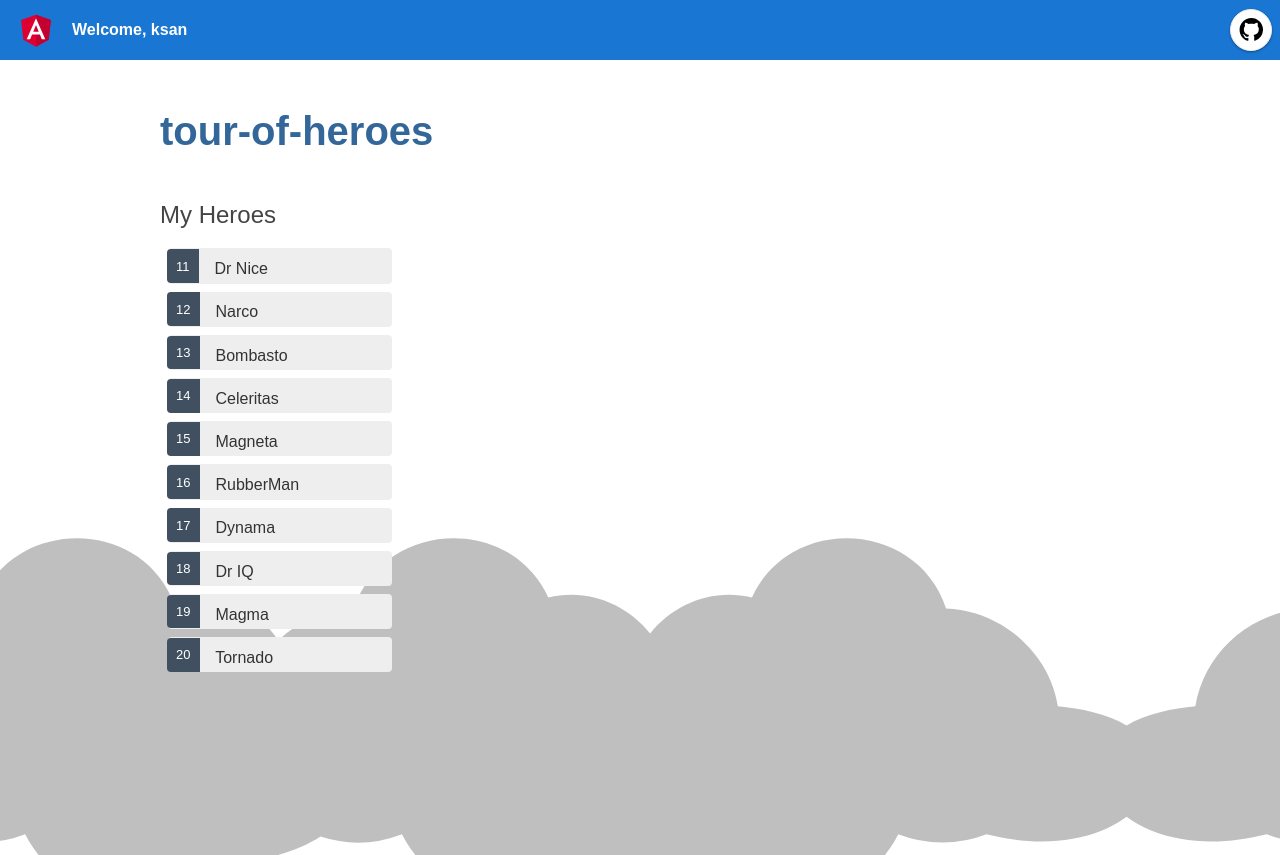
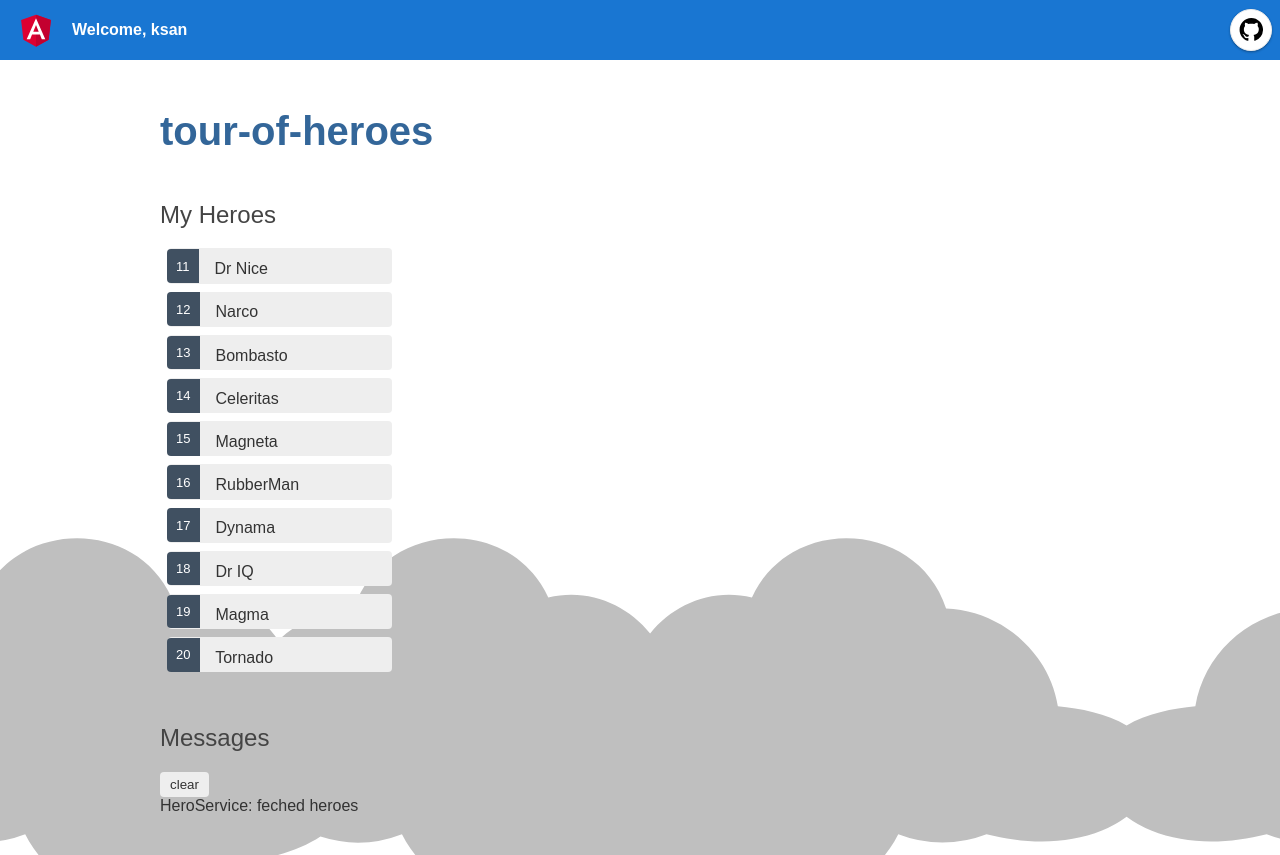
Before and after one commit to ksunandr/tourOfHeroes, an Angular app in the folder tour-of-heroes/: page / in a window 1280 px wide. Before the commit the page ends 800 px from the top, so only its background shows below. Built offline with nearby package versions, Linux system fonts and the light colour scheme.

Commit message:
messages component and message service

```diff
--- a/tour-of-heroes/src/app/app.component.html
+++ b/tour-of-heroes/src/app/app.component.html
@@ -24,7 +24,7 @@
 <div class="content" role="main">
   <h1>{{title}}</h1>
 <app-heroes></app-heroes>
-
+<app-messages></app-messages>
   <!-- Footer -->
   <footer>
 
--- a/tour-of-heroes/src/app/app.module.ts
+++ b/tour-of-heroes/src/app/app.module.ts
@@ -4,12 +4,14 @@
 import { AppComponent } from './app.component';
 import { HeroesComponent } from './heroes/heroes.component';
 import { HeroDetailComponent } from './hero-detail/hero-detail.component';
+import { MessagesComponent } from './messages/messages.component';
 
 @NgModule({
   declarations: [
     AppComponent,
     HeroesComponent,
-    HeroDetailComponent
+    HeroDetailComponent,
+    MessagesComponent
   ],
   imports: [
     BrowserModule,
--- a/tour-of-heroes/src/app/hero.service.ts
+++ b/tour-of-heroes/src/app/hero.service.ts
@@ -1,14 +1,18 @@
 import { Injectable } from '@angular/core';
 import { Hero } from './hero';
 import { HEROES } from './mock-heroes';
+import { Observable, of } from 'rxjs';
+import {MessageService} from './message.service';
+
 @Injectable({
   providedIn: 'root'
 })
 export class HeroService {
 
-  constructor() { }
+  constructor(private messageService: MessageService) { }
 
-  getHeroes(): Hero[] {
-    return HEROES;
+  getHeroes(): Observable<Hero[]> {
+    this.messageService.add('HeroService: feched heroes');
+    return of(HEROES);
   }
 }
--- a/tour-of-heroes/src/app/heroes/heroes.component.ts
+++ b/tour-of-heroes/src/app/heroes/heroes.component.ts
@@ -13,8 +13,9 @@
   public selectedHero: Hero;
   constructor(private heroService: HeroService) {
   }
+
   public getHeroes(): void {
-    this.heroes = this.heroService.getHeroes();
+    this.heroService.getHeroes().subscribe(heroes => this.heroes = heroes);
   }
 
   ngOnInit(): void {
--- /dev/null
+++ b/tour-of-heroes/src/app/message.service.ts
@@ -0,0 +1,19 @@
+import {Injectable} from '@angular/core';
+
+@Injectable({
+  providedIn: 'root'
+})
+export class MessageService {
+  public messages: string[] = [];
+
+  public add(message: string) {
+    this.messages.push(message);
+  }
+
+  public clear() {
+    this.messages = [];
+  }
+
+  constructor() {
+  }
+}
--- /dev/null
+++ b/tour-of-heroes/src/app/messages/messages.component.html
@@ -0,0 +1,7 @@
+<div *ngIf="messageService.messages.length">
+  <h2>Messages</h2>
+  <button class="clear"
+          (click)="messageService.clear()">clear</button>
+  <div *ngFor="let message of messageService.messages">
+    {{message}}</div>
+</div>
--- /dev/null
+++ b/tour-of-heroes/src/app/messages/messages.component.ts
@@ -0,0 +1,16 @@
+import { Component, OnInit } from '@angular/core';
+import {MessageService} from '../message.service';
+
+@Component({
+  selector: 'app-messages',
+  templateUrl: './messages.component.html',
+  styleUrls: ['./messages.component.css']
+})
+export class MessagesComponent implements OnInit {
+
+  constructor(public messageService: MessageService) { }
+
+  ngOnInit(): void {
+  }
+
+}
```
Also changed, not shown: tour-of-heroes/src/app/messages/messages.component.css (added), 2 other files (tests, documents, lock files or other folders).
